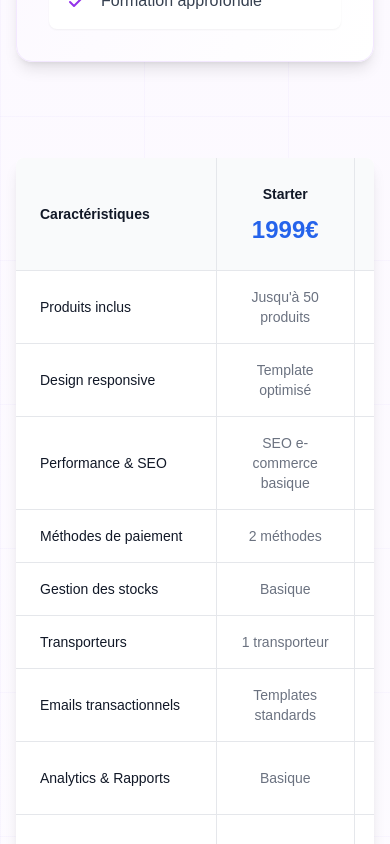
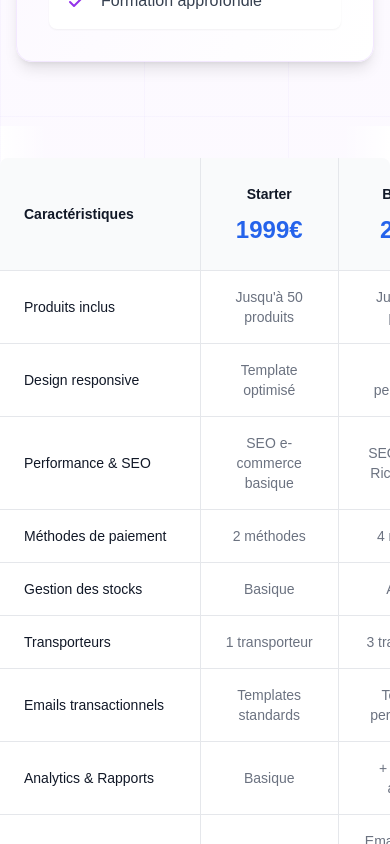
Before and after one commit to verdesB/Bennydev, a Next.js app: page /solutions/e-commerce in a window 390 px wide. Shown: the part 2620-3464 px from the top of the page. Built offline with nearby package versions, Linux system fonts and the light colour scheme.

Commit message:
add content to slutions

```diff
--- a/app/components/PricingTable.tsx
+++ b/app/components/PricingTable.tsx
@@ -22,7 +22,8 @@ interface PricingTableProps {
 
 const PricingTable: React.FC<PricingTableProps> = ({ plans, features }) => {
   return (
-    <div className="max-w-6xl mx-auto overflow-x-auto px-4 sm:px-6 lg:px-8 relative z-20 -mx-4 sm:mx-0">
+    <div className="relative max-w-6xl mx-auto">
+      <div className="overflow-x-auto px-4 sm:px-6 lg:px-8 relative z-20 -mx-4 sm:mx-0">
         <div className="mt-8 shadow-lg rounded-lg overflow-hidden mb-16">
           <table className="w-full divide-y divide-gray-200 bg-white min-w-[640px]">
             <thead>
@@ -69,6 +70,10 @@ const PricingTable: React.FC<PricingTableProps> = ({ plans, features }) => {
           </table>
         </div>
       </div>
+
+      <div className="absolute right-0 top-1/2 -translate-y-1/2 w-12 h-full bg-gradient-to-l from-white to-transparent pointer-events-none md:hidden" />
+      <div className="absolute left-0 top-1/2 -translate-y-1/2 w-12 h-full bg-gradient-to-r from-white to-transparent pointer-events-none md:hidden" />
+    </div>
   );
 };
 
--- a/app/globals.css
+++ b/app/globals.css
@@ -122,7 +122,27 @@ details[open] > div {
     transform: translateY(0);
   }
 }
+/* Styles pour améliorer l'expérience de défilement */
 .overflow-x-auto {
   -webkit-overflow-scrolling: touch;
-  scrollbar-width: thin;
+  scrollbar-width: none; /* Firefox */
+  -ms-overflow-style: none; /* IE and Edge */
 }
+
+.overflow-x-auto::-webkit-scrollbar {
+  display: none; /* Chrome, Safari and Opera */
+}
+
+/* Animation subtile pour attirer l'attention sur le défilement possible */
+@keyframes fadeInRight {
+  from {
+    opacity: 0;
+  }
+  to {
+    opacity: 1;
+  }
+}
+
+.right-fade {
+  animation: fadeInRight 0.5s ease-in-out;
+}
```
Lines whose indentation alone changed are shown as unchanged.
